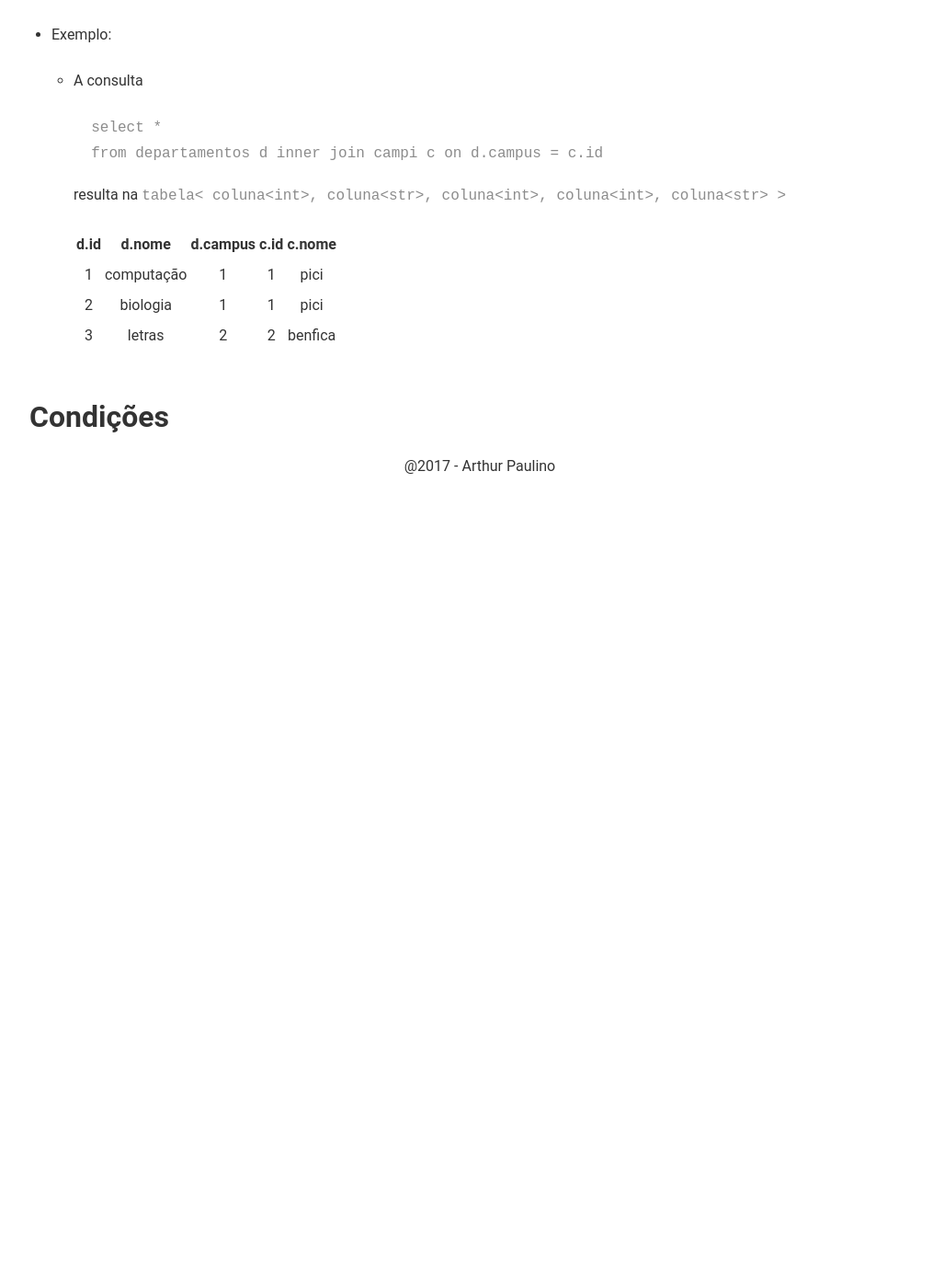
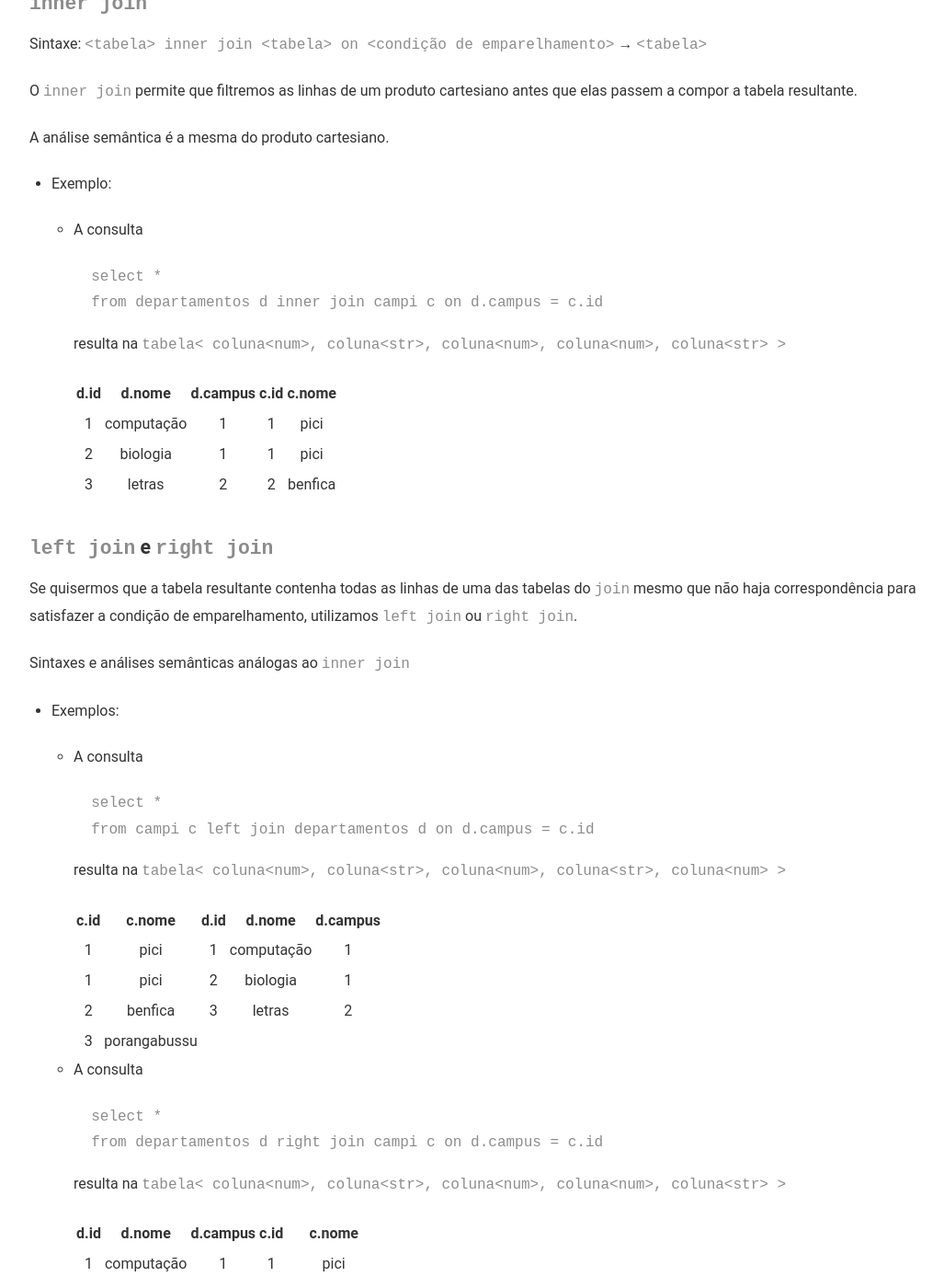
Before and after one commit to arthurpaulino/arthurpaulino.github.io, a Jekyll site: the page built from frentes/fbd/sql.md, in a window 1280 px wide and 1400 px high, scrolled down 3682 px. Shown: the whole window at 92% size, without its empty margins (118-1145 px from the left). Built offline with Jekyll 4.4.1, drawn with Linux system fonts in a browser that asks for light colours; before the commit the page ends 4215 px from its top, so only the background shows below that; some of the changed text lies outside the part shown.

Commit message:
more content

```diff
--- a/frentes/fbd/sql.md
+++ b/frentes/fbd/sql.md
@@ -6,18 +6,19 @@ title: SQL
 
 ## Definindo os tipos
 
-Consideremos os tipos fundamentais representados por `t`, onde `t` pode ser `int` ou `str`. Definamos então o tipo `coluna<t>` para que possamos construir o tipo `tabela< coluna1, coluna2, ... >`, que é o tipo básico da [SQL](https://pt.wikipedia.org/wiki/SQL){:target="_blank"}. Ou seja, o tipo `tabela` é composto por uma sequência de tipos `coluna`, cada um com seu próprio tipo fundamental.
+Consideremos os tipos fundamentais representados por `t`, onde `t` pode ser `num` ou `str`. Definamos então o tipo `coluna<t>` para que possamos construir o tipo `tabela< coluna1, coluna2, ... >`, que é o tipo básico da [SQL](https://pt.wikipedia.org/wiki/SQL){:target="_blank"}. Ou seja, o tipo `tabela` é composto por uma sequência de tipos `coluna`, cada um com seu próprio tipo fundamental.
 
 * Exemplos:
 
-	* Seja `campi` a `tabela< coluna<int>, coluna<str> >`
+	* Seja `campi` a `tabela< coluna<num>, coluna<str> >`
 
 		| campi.id | campi.nome
 		|:-:|:-:
 		| 1 | pici
 		| 2 | benfica
+		| 3 | porangabussu
 
-	* Seja `departamentos` a `tabela< coluna<int>, coluna<str>, coluna<int> >`
+	* Seja `departamentos` a `tabela< coluna<num>, coluna<str>, coluna<num> >`
 
 		| departamentos.id | departamentos.nome | departamentos.campus
 		|:-:|:-:|:-:
@@ -42,9 +43,9 @@ O bloco para se executar uma consulta é formado pelas palavras chaves `select`,
 * `from` é sucedido por uma tabela `tab`
 * `where` é sucedido por uma condição para a aceitação das linhas de `tab`
 
-O resultado de uma consulta é uma tabela `result`, cujo tipo é `tabela<type_of(cols)>`.
+O resultado de uma consulta é uma tabela `result`, cujo tipo é `tabela< type(cols[0]), type(cols[1]), ... >`.
 
-Cada objeto da lista `cols` **deve** pertencer à sequência de colunas de `tab`.
+Cada objeto da lista `cols` **deve** pertencer à sequência de colunas de `tab`. O caractere `*` representa uma lista de colunas que contem todas as colunas de `tab`.
 
 Se a cláusula `where` for omitida, todas as linhas de `tab` farão parte de `result`.
 
@@ -106,7 +107,7 @@ O escopo de uma consulta é definido na cláusula `from`. Desta forma, podemos i
 
 ### Produto cartesiano
 
-Sintaxe: `<tabela> ← <tabela>, <tabela>`
+Sintaxe: `<tabela>, <tabela>` → `<tabela>`
 
 Sejam as tabelas `A` do tipo `tabela< colunaA1, ... >` e `B` do tipo `tabela< colunaB1, ... >`. O produto cartesiano de `A` com `B` resulta em uma tabela do tipo `tabela< colunaA1, ..., colunaB1, ... >`.
 
@@ -119,22 +120,25 @@ Sejam as tabelas `A` do tipo `tabela< colunaA1, ... >` e `B` do tipo `tabela< co
 		from departamentos d, campi c
 		~~~
 
-		resulta na `tabela< coluna<int>, coluna<str>, coluna<int>, coluna<int>, coluna<str> >`
+		resulta na `tabela< coluna<num>, coluna<str>, coluna<num>, coluna<num>, coluna<str> >`
 
 		| d.id | d.nome | d.campus | c.id | c.nome
 		|:-:|:-:|:-:|:-:|:-:
 		| 1 | computação | 1 | 1 | pici
 		| 1 | computação | 1 | 2 | benfica
+		| 1 | computação | 1 | 3 | porangabussu
 		| 2 | biologia | 1 | 1 | pici
 		| 2 | biologia | 1 | 2 | benfica
+		| 2 | biologia | 1 | 3 | porangabussu
 		| 3 | letras | 2 | 1 | pici
 		| 3 | letras | 2 | 2 | benfica
+		| 3 | letras | 2 | 3 | porangabussu
 
 À medida que encadeamos produtos cartesianos, o custo de memória aumenta muito rapidamente. Isto ocorre porque o produto cartesiano normalmente gera muitas linhas desinteressantes. Embora nós possamos filtrar as linhas que importam com a cláusula `where`, a memória do servidor já foi drasticamente consumida pelo [SGBD](https://pt.wikipedia.org/wiki/Sistema_de_gerenciamento_de_banco_de_dados){:target='_blank'}. Devido a este fato, uma boa prática é utilizar o
 
-### Inner join
+### `inner join`
 
-Sintaxe: `<tabela> ← <tabela> inner join <tabela> on <condição de emparelhamento>`
+Sintaxe: `<tabela> inner join <tabela> on <condição de emparelhamento>` → `<tabela>`
 
 O `inner join` permite que filtremos as linhas de um produto cartesiano antes que elas passem a compor a tabela resultante.
 
@@ -149,7 +153,7 @@ A análise semântica é a mesma do produto cartesiano.
 		from departamentos d inner join campi c on d.campus = c.id
 		~~~
 
-		resulta na `tabela< coluna<int>, coluna<str>, coluna<int>, coluna<int>, coluna<str> >`
+		resulta na `tabela< coluna<num>, coluna<str>, coluna<num>, coluna<num>, coluna<str> >`
 
 		| d.id | d.nome | d.campus | c.id | c.nome
 		|:-:|:-:|:-:|:-:|:-:
@@ -157,4 +161,64 @@ A análise semântica é a mesma do produto cartesiano.
 		| 2 | biologia | 1 | 1 | pici
 		| 3 | letras | 2 | 2 | benfica
 
+### `left join` e `right join`
+
+Se quisermos que a tabela resultante contenha todas as linhas de uma das tabelas do `join` mesmo que não haja correspondência para satisfazer a condição de emparelhamento, utilizamos `left join` ou `right join`.
+
+Sintaxes e análises semânticas análogas ao `inner join`
+
+* Exemplos:
+
+	* A consulta
+
+		~~~
+		select *
+		from campi c left join departamentos d on d.campus = c.id
+		~~~
+
+		resulta na `tabela< coluna<num>, coluna<str>, coluna<num>, coluna<str>, coluna<num> >`
+
+		| c.id | c.nome | d.id | d.nome | d.campus
+		|:-:|:-:|:-:|:-:|:-:
+		| 1 | pici | 1 | computação | 1
+		| 1 | pici | 2 | biologia | 1
+		| 2 | benfica | 3 | letras | 2
+		| 3 | porangabussu |  |  |
+
+	* A consulta
+
+		~~~
+		select *
+		from departamentos d right join campi c on d.campus = c.id
+		~~~
+
+		resulta na `tabela< coluna<num>, coluna<str>, coluna<num>, coluna<num>, coluna<str> >`
+
+		| d.id | d.nome | d.campus | c.id | c.nome
+		|:-:|:-:|:-:|:-:|:-:
+		| 1 | computação | 1 | 1 | pici
+		| 2 | biologia | 1 | 1 | pici
+		| 3 | letras | 2 | 2 | benfica
+		|  |  |  | 3 | porangabussu
+
+### `union`
+
+Sintaxe: `<tabela> union <tabela>` → `<tabela>`
+
+O operador `union` requer que as tabelas fornecidas sejam do mesmo tipo, ou seja
+* Suas sequências de colunas devem ter o mesmo tamanho
+* Suas sequências de colunas devem ter colunas do mesmo tipo em cada posição das sequências
+
+Os nomes das colunas da tabela resultante são os nomes das colunas da primeira tabela.
+
+* Exemplos:
+
 ## Condições
+
+## Funções de agregação
+
+### `count`
+
+### `sum`, `min`, `max` e `avg`
+
+### `group by`
```
Also changed, not shown: other parts of frentes/fbd/sql.md (+6 -6 lines).
